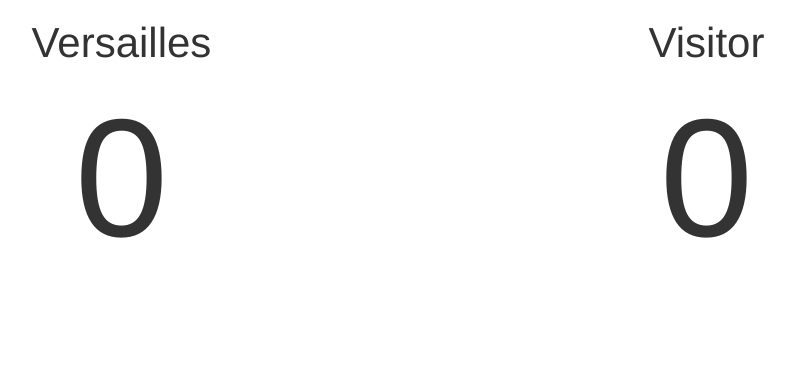
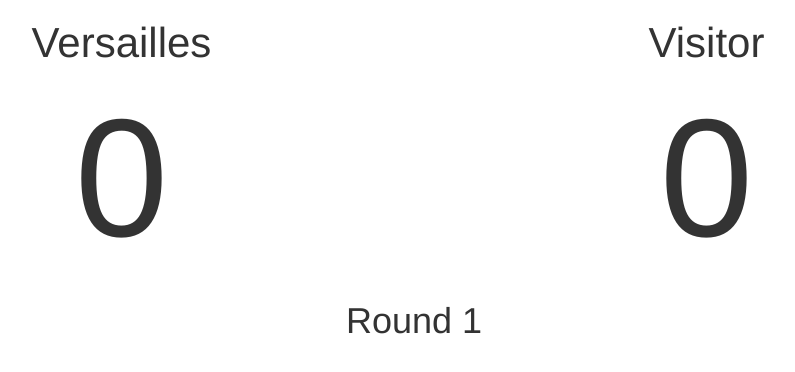
Before and after one commit to ajcord/Academic-Team-Scoreboard, a plain HTML site: page scoreboard.html in a window 1280 px wide. Shown: the whole page, without its empty margins (226-1021 px from the left). Drawn offline with nearby package versions, Linux system fonts and the light colour scheme.

Commit message:
Added round count to scoreboard

```diff
--- a/index.js
+++ b/index.js
@@ -18,6 +18,7 @@ function updateScoreboard() {
         $(scoreboardWindow.document).find("#visitor-name").text(visitorName);
         $(scoreboardWindow.document).find("#home-score").text(homeScore);
         $(scoreboardWindow.document).find("#visitor-score").text(visitorScore);
+        $(scoreboardWindow.document).find("#round").text("Round " + round);
     }
 }
 
--- a/scoreboard.html
+++ b/scoreboard.html
@@ -24,6 +24,12 @@
         <h1 class="score" id="visitor-score">0</h1>
       </div>
     </div>
+
+    <div class="row text-center">
+      <div class="col-sm-12">
+        <h1 id="round">Round 1</h1>
+      </div>
+    </div>
 </div>
 
 <script src="https://code.jquery.com/jquery-1.11.3.min.js"></script>
```
